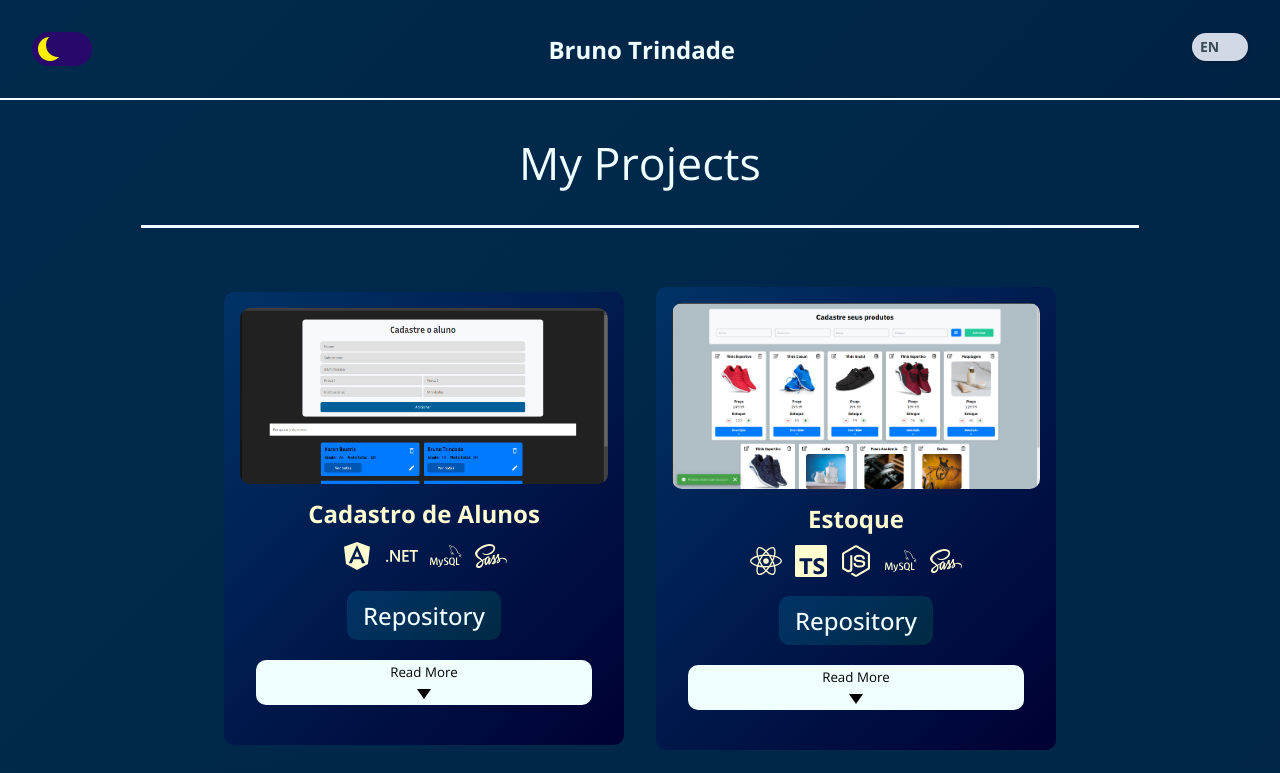
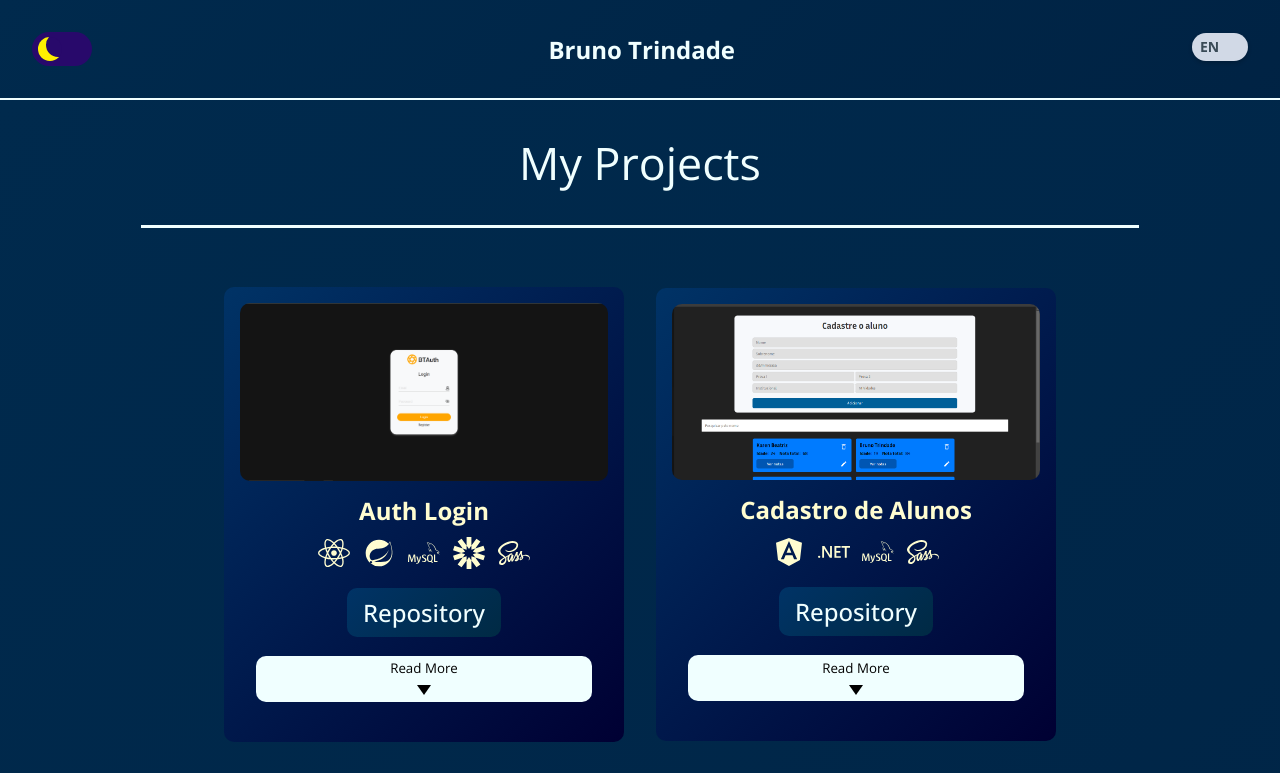
Before and after one commit to brunotrindadefm/Portifolio, a React (Vite) app: page /projects in a window 1280 px wide. Shown: the top 773 px of the page. Built offline with nearby package versions, Linux system fonts and the light colour scheme.

Commit message:
feat: my new project

```diff
--- a/src/components/Projectsbt/Project.jsx
+++ b/src/components/Projectsbt/Project.jsx
@@ -1,5 +1,6 @@
 import { FaCss3Alt, FaReact, FaSass, FaNodeJs, FaAngular } from "react-icons/fa";
-import { SiMysql, SiTypescript, SiDotnet } from "react-icons/si";
+import { SiMysql, SiTypescript, SiDotnet, SiJsonwebtokens } from "react-icons/si";
+import { BiLogoSpringBoot } from "react-icons/bi";
 
 import { useEffect, useState } from "react";
 
@@ -12,6 +13,16 @@ const Project = ({ lang }) => {
     const [arrowUp, setArrowUp] = useState(false)
 
     const projects = [
+        {
+            name: 'Auth Login',
+            image: '/LoginAuthProject.PNG',
+            technologies: [<FaReact key="react" />, <BiLogoSpringBoot key='spring-boot'/>, <SiMysql key='mysql'/>, <SiJsonwebtokens key='jwt' />, <FaSass key='sass' />  ],
+            description: {
+                en: 'Auth System (React + Spring Boot) Frontend: React + TypeScript | Backend: Spring Boot + JWT Features: Login/Register, protected routes, tokens JWT, UI responsive.',
+                pt: 'Auth System (React + Spring Boot) Frontend: React + TypeScript | Backend: Spring Boot + JWT Features: Login/registro, rotas protegidas, tokens JWT, UI responsiva.'
+            },
+            github: 'https://github.com/brunotrindadefm/LoginAuth'
+        },
         {
             name: 'Cadastro de Alunos',
             image: '/cadastroAlunos.png',
--- a/src/components/Projectsbt/Projects.scss
+++ b/src/components/Projectsbt/Projects.scss
@@ -4,7 +4,7 @@
     @include dCenter;
     flex-direction: column;
     width: 100%;
-    padding-bottom: 4rem;
+    padding-bottom: 5rem;
 
     .projects-tit {
         display: flex;
```
Also changed, not shown: public/LoginAuthProject.PNG (added).
